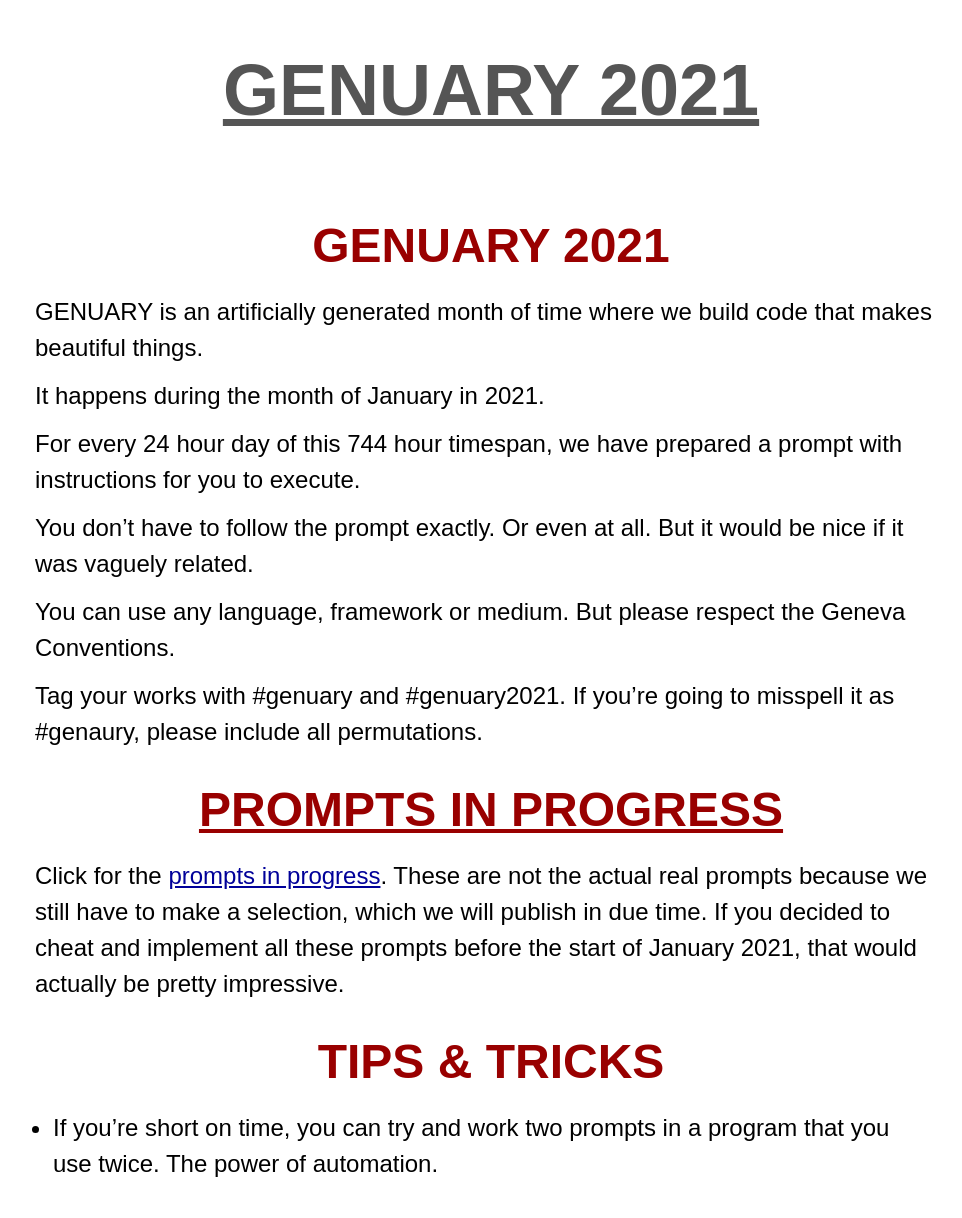
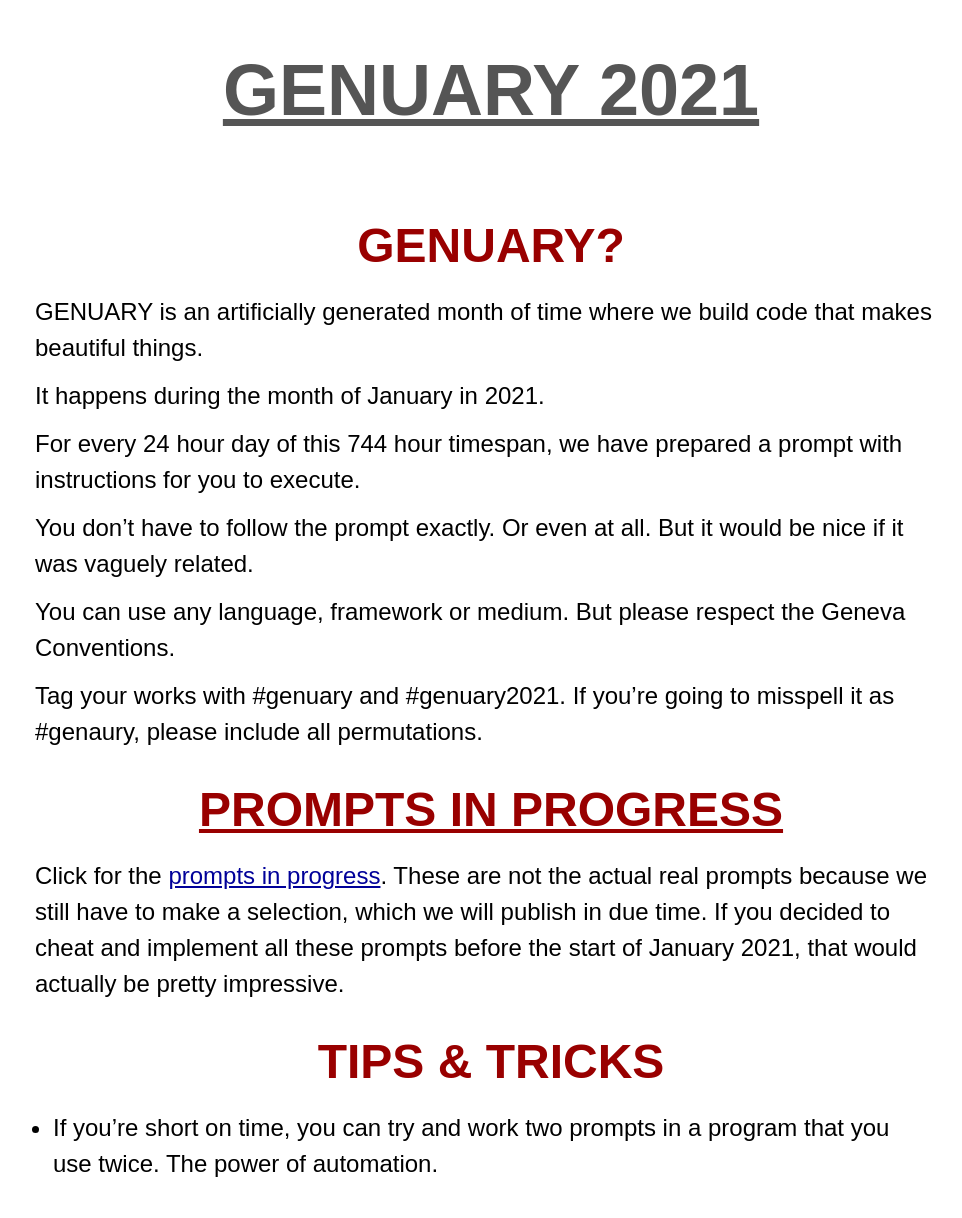
Before and after one commit to genuary2021/genuary2021.github.io, a Jekyll site: the page built from index.md, in a window 1280 px wide. Shown: the whole page, without its empty margins (85-1047 px from the left). Built offline with Jekyll 4.4.1, drawn with Linux system fonts in a browser that asks for light colours; our own code applies the rules of GitHub Pages for plain Markdown files.

Commit message:
Update index.md

```diff
--- a/index.md
+++ b/index.md
@@ -1,4 +1,4 @@
-# GENUARY 2021
+# GENUARY?
 
 GENUARY is an artificially generated month of time where we build code that makes beautiful things.
 
```
